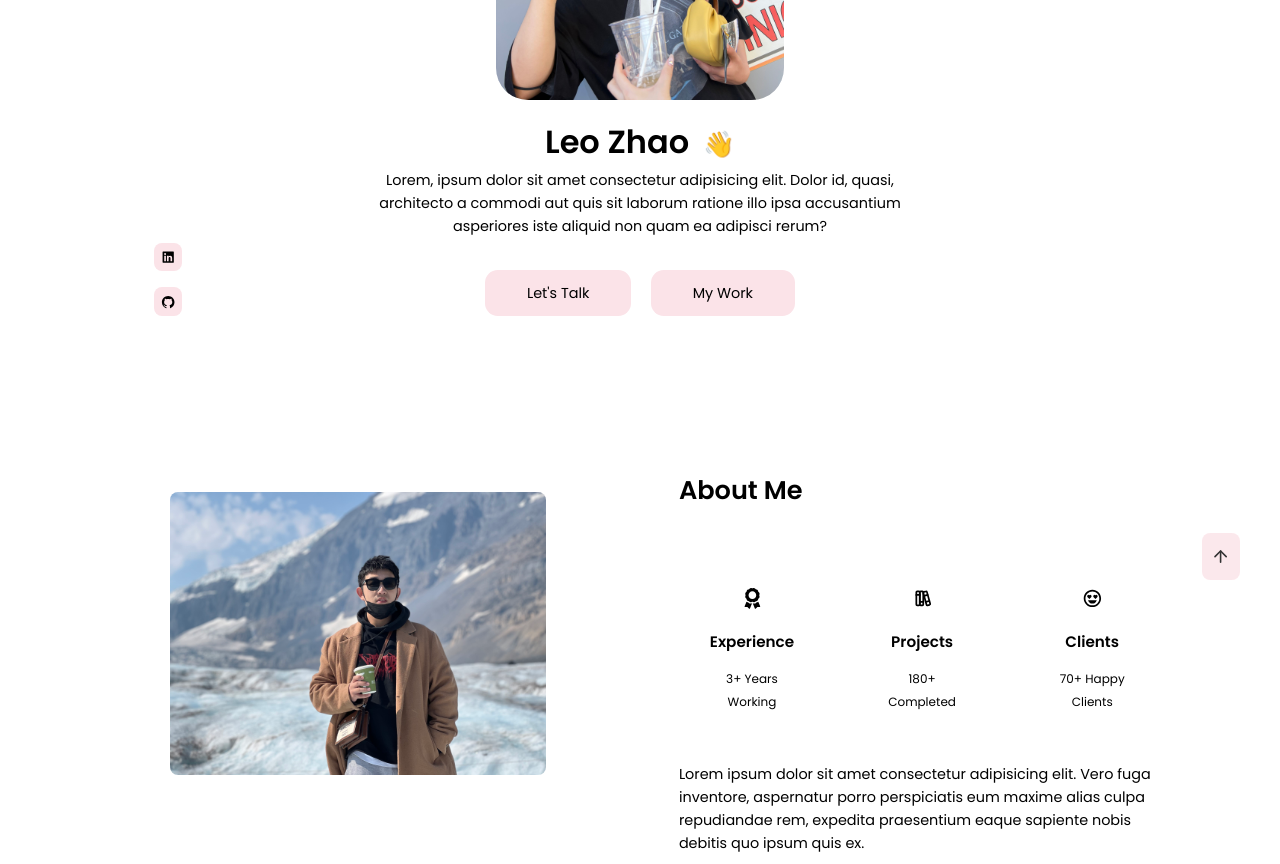
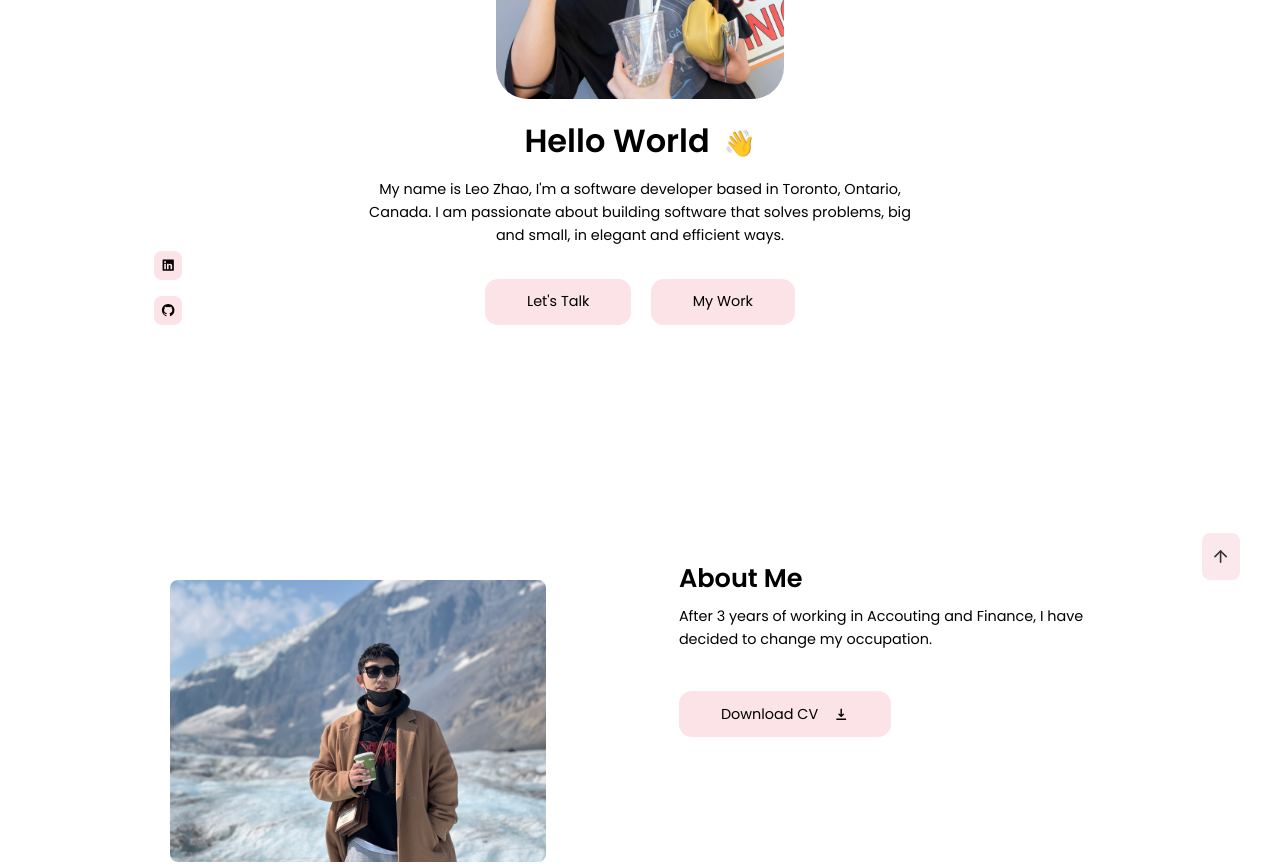
Before and after one commit to Leo-GeZhao/Portfolio-website, a React (Create React App) app: page / in a window 1280 px wide. Shown: the part 380-1244 px from the top of the page. Built offline with nearby package versions, Linux system fonts and the light colour scheme.

Commit message:
fix header nav about css

```diff
--- a/src/index.css
+++ b/src/index.css
@@ -24,6 +24,11 @@
 
     --transition: all 500ms ease;
 
+    /* background-color */
+
+    --pink: #fbe3e8;
+    --green: #5cbdb9;
+
 }
 
 html {
@@ -44,13 +49,9 @@ body {
 
 section{
     padding: 5rem 0;
-    background-color: white;
     transition: var(--transition);
 }
 
-/* section:nth-child(even){
-    background-color: white;
-} */
 
 section > h2 {
     text-align: center;
@@ -58,7 +59,7 @@ section > h2 {
 
 section > p {
     text-align: center;
-    margin: 0.5rem auto 4rem;
+    margin: 1rem auto 4rem;
     width: 40%;
 }
 
@@ -109,8 +110,7 @@ img {
     display: flex;
     align-items: center;
     gap: 1rem;
-    background-color: #fbe3e8;
-    color: black;
+    background-color: var(--pink);
     padding: 0.6rem 2.5rem;
     border: 2px solid transparent;
     border-radius: var(--border-radius-2);
@@ -120,26 +120,6 @@ img {
 
 .btn:hover{
     background-color: transparent;
-    border-color: #5cbdb9;
+    border-color: var(--green);
     transform: translateY(-0.5rem);
 }
-
-.btn.white{
-    background-color: white;
-}
-
-.btn.white:hover {
-    background-color: transparent;
-    border-color: white;
-}
-
-
-.btn.primary:hover{
-    background-color: transparent;
-    border-color: lightblue;
-    color: white;
-}
-
-.btn.sm {
-    padding: 0.5rem 1.2rem;
-}
--- a/src/sections/about/About.jsx
+++ b/src/sections/about/About.jsx
@@ -1,9 +1,7 @@
 import './about.css'
+import aboutImg from '../../assets/about.jpg'
+import {HiDownload} from 'react-icons/hi'
 import CV from '../../assets/CV.pdf'
-import data from './data'
-import Card from '../../components/Card'
-import {HiDownload} from 'react-icons/hi'
-import aboutImg from '../../assets/about.jpg'
 
 const About = () => {
   return (
@@ -16,20 +14,7 @@ const About = () => {
         </div>
         <div className="about__right">
           <h3>About Me</h3>
-          <div className="about__cards">
-            {
-              data.map((item,index)=>(
-                <Card key={index+1} className="about__card">
-                  <span className='about__card-icon'>{item.icon}</span>
-                  <h5>{item.title}</h5>
-                  <small>{item.desc}</small>
-
-                </Card>
-              ))
-            }
-          </div>
-          <p>Lorem ipsum dolor sit amet consectetur adipisicing elit. Vero fuga inventore, aspernatur porro perspiciatis eum maxime alias culpa repudiandae rem, expedita praesentium eaque sapiente nobis debitis quo ipsum quis ex.</p>
-          <p>Lorem ipsum dolor sit amet consectetur adipisicing elit. Facilis eius iste doloribus odit nam ducimus soluta alias nihil porro similique molestiae possimus earum provident veniam, rerum enim, atque illum quaerat?</p>
+          <p>After 3 years of working in Accouting and Finance, I have decided to change my occupation.</p>
           <a href={CV} download className='btn'>Download CV <HiDownload/></a>
         </div>
       </div>
--- a/src/sections/about/about.css
+++ b/src/sections/about/about.css
@@ -1,63 +1,28 @@
 .about__container{
     margin-top: 3rem;
     display: grid;
-    grid-template-columns: 42% 50%;
+    grid-template-columns: 42% 46%;
     gap:12%;
 }
 
 .about__portrait{
     height: fit-content;
     max-height: 40rem;
-    border: 1rem solid white;
+    border: 1rem solid transparent;
     transition: var(--transition);
 }
 
 .about__portrait img{
-    border-radius: 0.5rem;
+    border-radius: var(--border-radius-3);
 }
-
 
 .about__portrait:hover{
     border-width: 0;
 }
 
-.about__cards{
-    margin: 3rem 0 1.5rem;
-    display: grid;
-    grid-template-columns: repeat(3,1fr);
-    gap:1.5rem;
-}
-
-.card.about__card{
-    text-align: center;
-}
-
-.about__card-icon {
-    font-size: 1.3rem;
-    color:black;
-    border-radius: var(--border-radius-3);
-    width: fit-content;
-    margin-inline:auto;
-    padding: 0.6rem;
-    display: flex;
-    align-items: center;
-    transition: var(--transition);
-}
-
-.card.about__card:hover{
-    border-color: #5cbdb9 ;
-}
-.card.about__card:hover .about__card-icon{
-    background-color: #5cbdb9;
-    color:white;
-}
-
-.card.about__card h5{
-    margin: 1rem 0;
-}
 
 .about__right p {
-    margin-bottom: 0.8rem;
+    margin-top: 0.8rem;
 }
 
 .about__right .btn{
--- a/src/sections/about/data.js
+++ /dev/null
@@ -1,11 +0,0 @@
-import {FaAward} from 'react-icons/fa'
-import {TbBooks} from 'react-icons/tb'
-import {BiHappyHeartEyes} from 'react-icons/bi'
-
-const data = [
-    {icon:<FaAward/>, title:'Experience',desc:'3+ Years Working'},
-    {icon:<TbBooks/>, title:'Projects',desc:'180+ Completed'},
-    {icon:<BiHappyHeartEyes/>, title:'Clients',desc:'70+ Happy Clients'},
-]
-
-export default data;
--- a/src/sections/header/Header.jsx
+++ b/src/sections/header/Header.jsx
@@ -1,5 +1,5 @@
+import data from './data'
 import HeaderImg from '../../assets/HeaderImg.jpg'
-import data from './data'
 import './header.css'
 
 
@@ -10,8 +10,8 @@ const Header = () => {
         <div className="header__profile">
           <img src={HeaderImg} alt="Header Portrait" />
         </div>
-        <h2>Leo Zhao <span className='header__emoji'>👋</span></h2>
-        <p>Lorem, ipsum dolor sit amet consectetur adipisicing elit. Dolor id, quasi, architecto a commodi aut quis sit laborum ratione illo ipsa accusantium asperiores iste aliquid non quam ea adipisci rerum?</p>
+        <h2>Hello World <span className='header__emoji'>👋</span></h2>
+        <p>My name is Leo Zhao, I'm a software developer based in Toronto, Ontario, Canada. I am passionate about building software that solves problems, big and small, in elegant and efficient ways.  </p>
         <div className='header__cta'>
           <a href="#contact" className='btn'>Let's Talk</a>
           <a href="#portfolio" className='btn'>My Work</a>
--- a/src/sections/header/header.css
+++ b/src/sections/header/header.css
@@ -1,9 +1,8 @@
 header{
-    margin:8rem 0 2rem;
-    height: calc(100vh-5rem);
+    margin-top: 1rem;
+    height: 100vh;
     display: grid;
     place-items: center;
-    background-color: white;
     transition: var(--transition);
 }
 
@@ -30,7 +29,7 @@ header{
 .header__container p {
     width: 35rem;
     text-align: center;
-    margin: 0.6rem 0 2rem;
+    margin: 1.2rem 0 2rem;
 }
 
 .header__cta{
@@ -51,15 +50,14 @@ header{
 .header__socials a {
     width: 1.8rem;
     aspect-ratio: 1/1;
-    background-color: #fbe3e8;
-    color: black;
+    background-color: var(--pink);
     display: grid;
     place-items: center;
     border-radius: var(--border-radius-3);
 }
 
 .header__socials a:hover{
-    background-color: #5cbdb9 ;
+    background-color: var(--green) ;
     color: white;
     transform: translateX(-0.5rem);
 }
```
Also changed, not shown: 1 other file (tests, documents, lock files or other folders).
